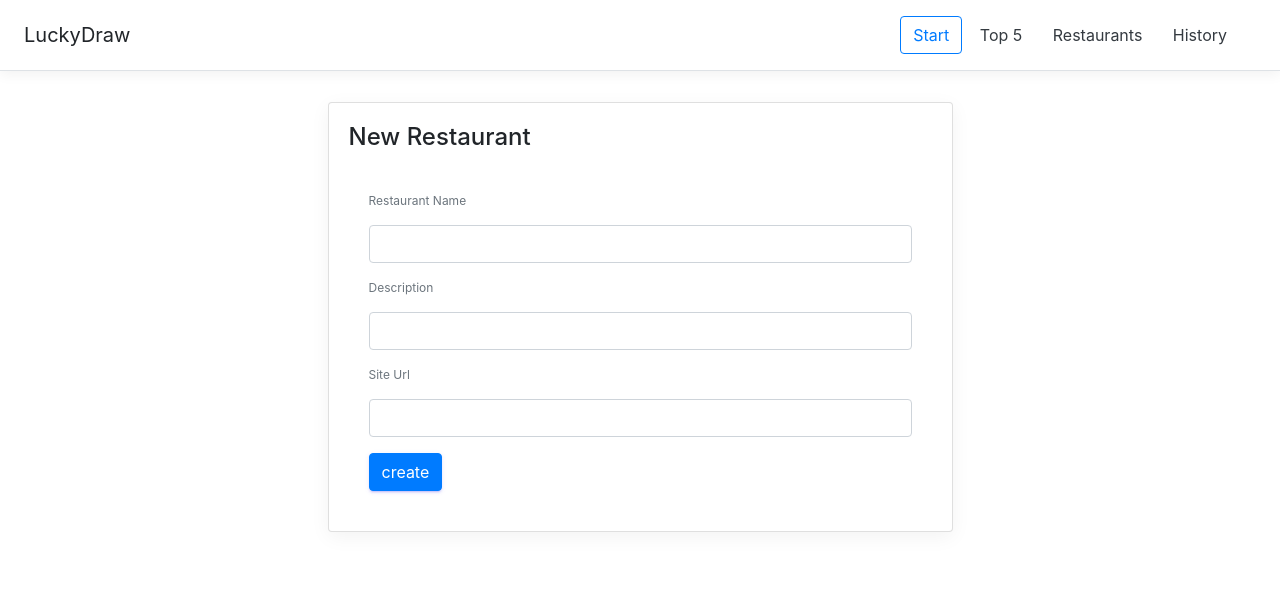
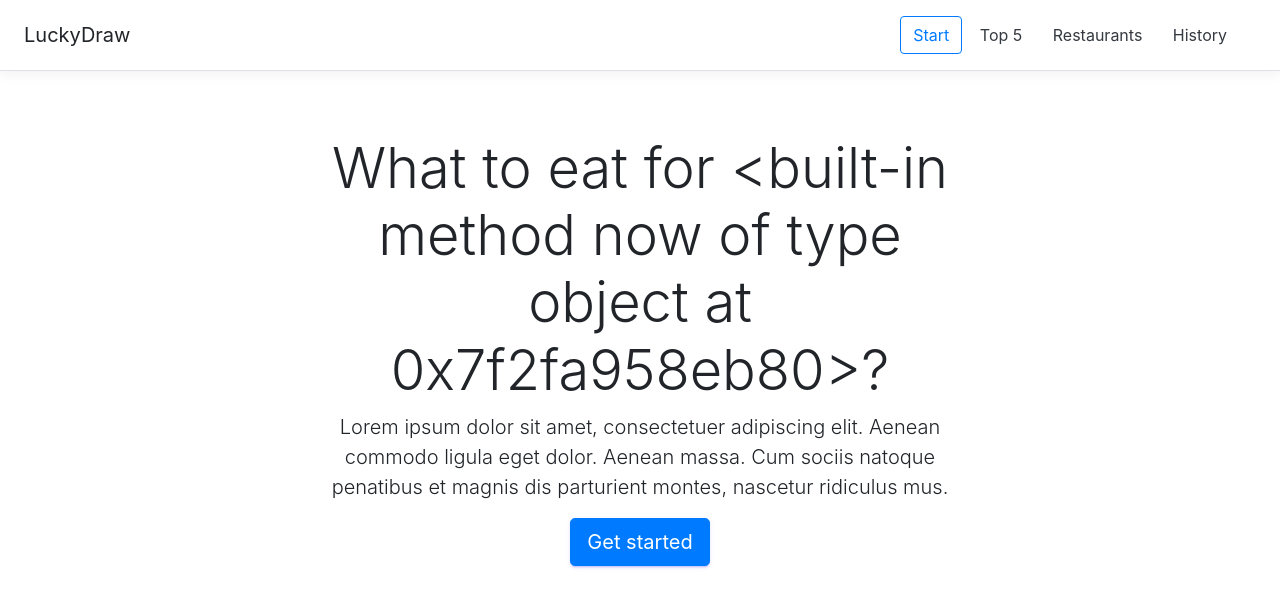
Before and after one commit to Manuperezro/MSP3-data-Base, a Flask app: page / in a window 1280 px wide. Shown: the top 607 px of the page. Run offline with Flask 2, Linux system fonts and the light colour scheme; some libraries are stand-ins or nearby versions.

Commit message:
random function developed

```diff
--- a/app.py
+++ b/app.py
@@ -2,6 +2,7 @@ from flask import Flask, render_template, request, redirect
 from database import db_session, init_db
 from restaurants import Restaurants
 import datetime
+from random import choice
 
 
 app = Flask(__name__)
@@ -19,7 +20,26 @@ def shutdown_session(exception=None):
 
 @app.route('/')
 def start():
-    return render_template('create_restaurant.html')
+    now = datetime.datetime.now
+    return render_template('start.html', now=now)
+
+
+@app.route('/draw')
+def draw():
+    restaurants = Restaurants.query.all()
+
+    if not restaurants:
+        return redirect('/create-restaurant')
+
+    random_restaurant = choice(restaurants)
+
+    restaurant = Restaurants.query.get(random_restaurant.id)
+    restaurant.draw += 1
+    db_session.commit()
+
+    now = datetime.datetime.now()
+
+    return render_template('draw.html', restaurant=restaurant, now=now)
 
 
 @app.route('/create-restaurant', methods=['GET', 'POST'])
@@ -33,7 +53,7 @@ def create_restaurant():
         db_session.add(restaurant)
         db_session.commit()
 
-        return '{}, {}, {}'.format(name, description, site_url)
+        return redirect('/restaurants')
 
     return render_template('create_restaurant.html')
 
@@ -68,6 +88,34 @@ def edit_restaurant():
     return render_template('edit_restaurant.html', restaurant=restaurant)
 
 
+@app.route('/delete-restaurant')
+def delete_restaurant():
+
+    id = request.args.get('id')
+
+    restaurant = Restaurants.query.filter(Restaurants.id == id).first()
+
+    if restaurant:
+        db_session.delete(restaurant)
+        de_session.commit()
+
+        return redirect('/restaurants')
+
+
+def mealformat(value):
+
+    if value.hour in [4, 5, 6, 7, 8, 9]:
+        return 'Breakfast'
+    elif value.hour in [10, 11, 12, 13, 14, 15]:
+        return 'Lunch'
+    elif value.hour in [16, 17, 18, 19, 20, 21]:
+        return 'Dinner'
+    else:
+        return 'Supper'
+
+app.jinja_env.filters['meal'] = mealformat
+
+
 if __name__ == '__main__':
     app.jinja_env.auto_reload = True
     app.run(debug=True)
--- a/templates/restaurant.html
+++ b/templates/restaurant.html
@@ -19,7 +19,7 @@ Restaurants lists
                 <div class="btn-group">
                     <a href="{{ restaurant['site_url'] }}" class="btn btn-visit" target="_blank">Visit Site</a>
                     <a href="/edit-restaurant?id={{  restaurant['id'] }}" class="btn btn-primary">Edit</a>
-                    <a href="#" onclick="return confirm('delete?')" class="btn btn-danger">Delete</a>
+                    <a href="/delete-restaurant?id={{restaurant['id'] }}" onclick="return confirm('delete?')" class="btn btn-danger">Delete</a>
                 </div>
             </div>
         </div>
--- /dev/null
+++ b/templates/start.html
@@ -0,0 +1,18 @@
+{% extends 'base.html' %}
+
+{% block title %}
+    LuckyDraw
+{% endblock %}
+
+{% block content %}
+
+<div class="px-3 py-3 pt-md-5 pb-md-4 mx-auto text-center" style="max-width: 700px;">
+    <h1 class="display-4">What to eat for {{ now}}?</h1>
+    <p class="lead">Lorem ipsum dolor sit amet, consectetuer adipiscing elit. Aenean commodo ligula eget dolor.
+        Aenean
+        massa. Cum sociis natoque penatibus et magnis dis parturient montes, nascetur ridiculus mus.</p>
+    <a href="/draw" class="btn btn-lg btn-primary">Get started</a>
+
+</div>
+
+{% endblock %}
```
Also changed, not shown: templates/draw.html (added, +17 -0 lines), MSP3-DATA-BASE.db.
